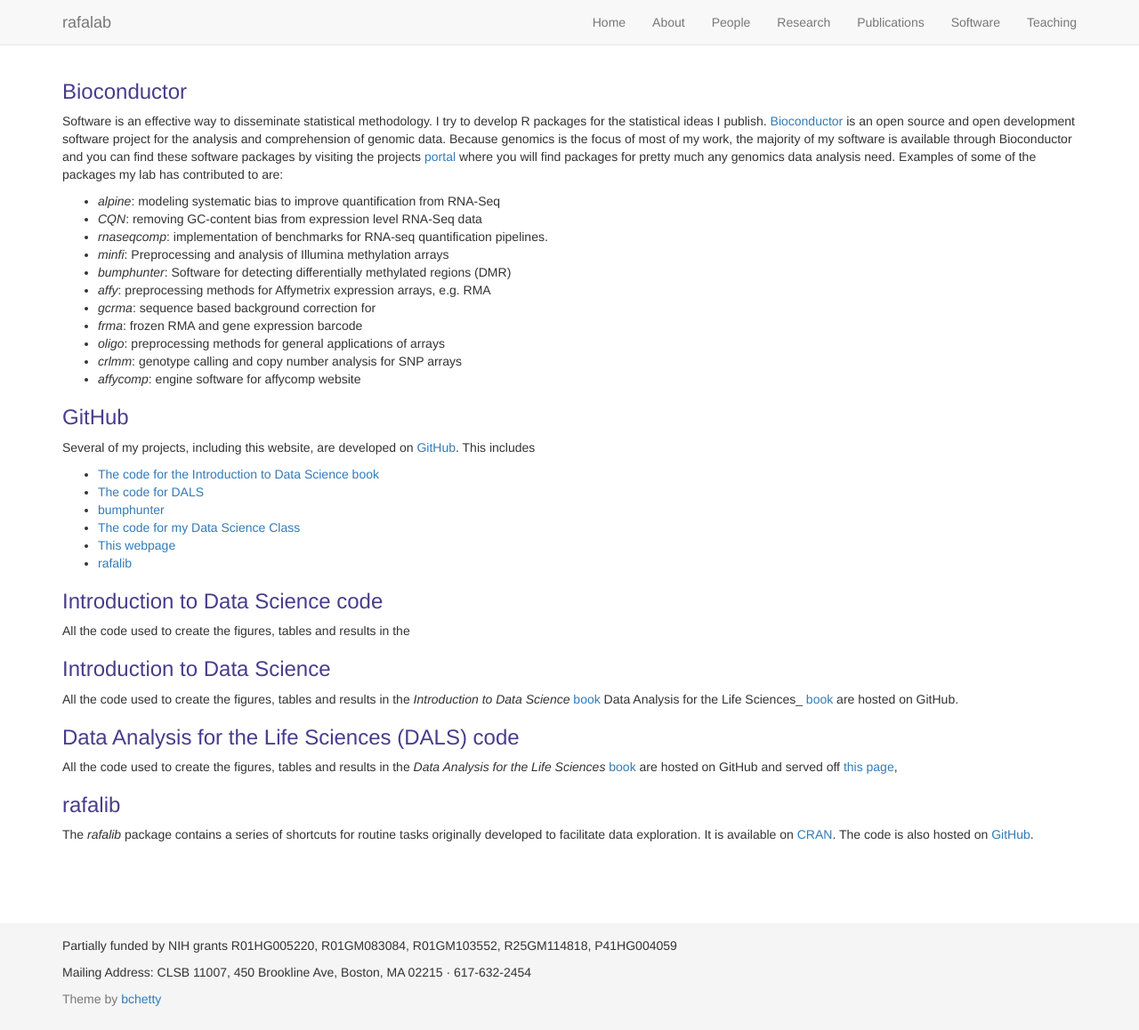
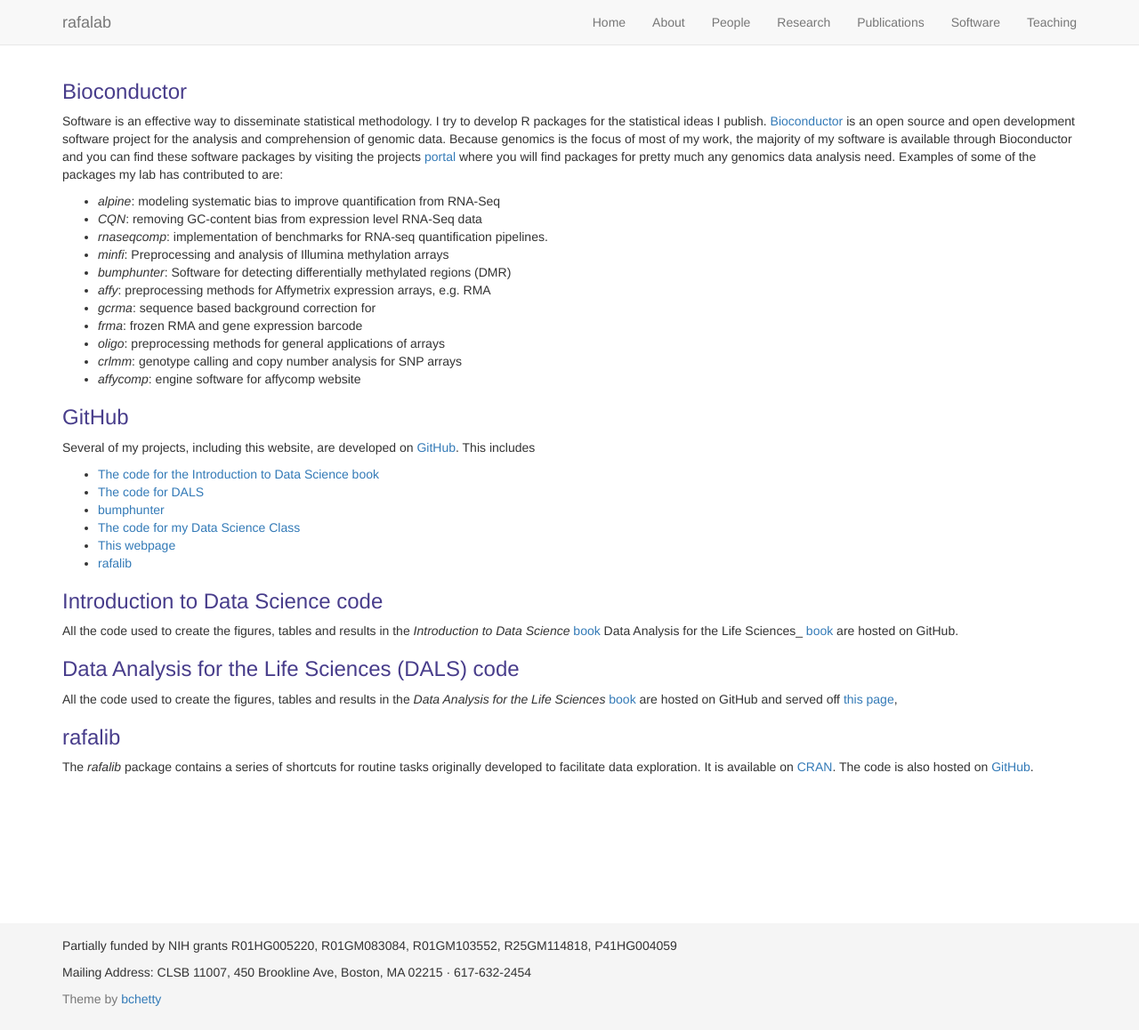
Before and after one commit to rafalab/rafalab.github.io, a Jekyll site: the page built from pages/software.md, in a window 1280 px wide and 1158 px high. Shown: the whole window at 89% size. Built offline with Jekyll 4.4.1, drawn with Linux system fonts in a browser that asks for light colours; nearby versions of some CDN libraries.

```diff
--- a/pages/software.md
+++ b/pages/software.md
@@ -39,12 +39,8 @@
 - [rafalib](https://github.com/rafalab/rafalib)
 
 
-### Introduction to Data Science code
 
-All the code used to create the figures, tables and results in the
-
-
-### Introduction to Data Science
+### Introduction to Data Science  code
 
 All the code used to create the figures, tables and results in the _Introduction to Data Science_ [book](https://github.com/rafalab/dsbook)
 Data Analysis for the Life Sciences_ [book](https://github.com/rafalab/dsbook) are hosted on GitHub.
```
